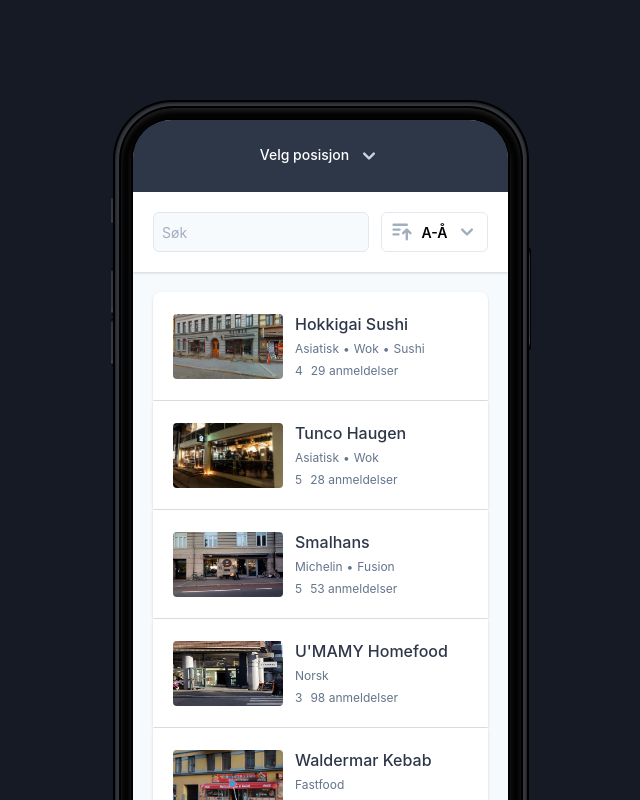
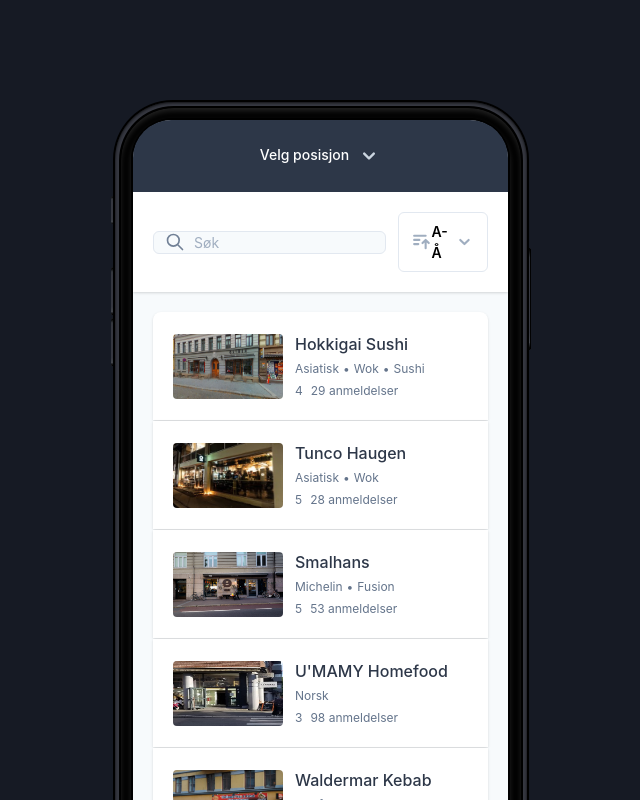
Before and after one commit to danielkjellid/DS4300-Interaction-Design-2-JNGL, a Vue app: page /favorites in a window 1280 px wide. Shown: the top 800 px of the page, without its empty margins (319-959 px from the left). Built offline with nearby package versions, Linux system fonts and the light colour scheme; what @tailwindcss/custom-forms would draw is missing.

Commit message:
Made SearchBar more modular

```diff
--- a/src/App.vue
+++ b/src/App.vue
@@ -97,7 +97,7 @@
   }
 
   .content {
-    height: 650px;
+    height: 653px;
     overflow-y: auto;
   }
 
--- a/src/components/SearchBar.vue
+++ b/src/components/SearchBar.vue
@@ -1,12 +1,24 @@
 <template>
-    <div class="flex flex-row items-center justify-between h-20 bg-white shadow">
-        <input type="text" @input="updateFilter" class="flex flex-row items-center w-2/3 h-10 p-2 ml-5 mr-3 text-sm text-gray-600 bg-gray-100 border border-gray-300 rounded-md" placeholder="Søk" />
-        <div class="flex flex-row items-center justify-between w-1/3 h-10 mr-5 text-gray-500 bg-white border border-gray-300 rounded-md">
+<div>
+    <div :class="showFilter ? 'flex items-center justify-between' : 'w-full'">
+        <div>
+            <label for="search" class="sr-only">Search</label>
+            <div class="relative rounded-md">
+              <div class="absolute inset-y-0 left-0 flex items-center pl-3 pointer-events-none">
+                <svg fill="none" viewBox="0 0 24 24" stroke="currentColor" class="w-5 h-5 text-gray-600">
+                  <path stroke-linecap="round" stroke-linejoin="round" stroke-width="2" d="M21 21l-6-6m2-5a7 7 0 11-14 0 7 7 0 0114 0z"/>
+                </svg>
+              </div>
+              <input id="search" class="block w-full pl-10 text-sm text-gray-700 bg-gray-100 border border-gray-300 rounded-md form-input" placeholder="Søk" />
+            </div>
+        </div>
+        <div v-if="showFilter" class="flex items-center justify-between px-1 py-2 ml-3 text-gray-500 bg-white border border-gray-300 rounded-md">
             <svg viewBox="0 0 20 20" fill="currentColor" class="h-6 ml-2 w6"><path d="M3 3a1 1 0 000 2h11a1 1 0 100-2H3zM3 7a1 1 0 000 2h5a1 1 0 000-2H3zM3 11a1 1 0 100 2h4a1 1 0 100-2H3zM13 16a1 1 0 102 0v-5.586l1.293 1.293a1 1 0 001.414-1.414l-3-3a1 1 0 00-1.414 0l-3 3a1 1 0 101.414 1.414L13 10.414V16z"></path></svg>
             <div class="text-sm font-semibold text-black">A-Å</div>
             <svg viewBox="0 0 20 20" fill="currentColor" class="w-6 h-6 mr-2" id="dropArrow"><path fill-rule="evenodd" d="M5.293 7.293a1 1 0 011.414 0L10 10.586l3.293-3.293a1 1 0 111.414 1.414l-4 4a1 1 0 01-1.414 0l-4-4a1 1 0 010-1.414z" clip-rule="evenodd"></path></svg>
         </div>
     </div>
+</div>
 </template>
 
 <script>
@@ -14,14 +26,18 @@
 export default {
     name: 'SearchBar',
     props: {
-        filter: {
+        query: {
             type: String,
             required: false,
+        },
+        showFilter: {
+            type: Boolean,
+            required: true,
         }
     },
     methods: {
-        updateFilter: function(e) {
-            this.$emit('update:filter', e.target.value)
+        updateQuery: function(e) {
+            this.$emit('update:query', e.target.value)
         }
     }
 }
--- a/src/data/boroughs.js
+++ b/src/data/boroughs.js
@@ -45,7 +45,7 @@
         id: 8,
         name: 'Nordstrand',
         image: 'nordstrand.jpg',
-        tagline: 'Ekeberg, Lambertseter og Nordstrand'
+        tagline: 'Ekeberg og Nordstrand'
     },
     {
         id: 9,
--- a/src/views/Favorites.vue
+++ b/src/views/Favorites.vue
@@ -1,6 +1,8 @@
 <template>
 <div>
-    <app-search-bar :filter.sync="filter"></app-search-bar>
+    <div class="px-5 py-5 bg-white shadow">
+        <app-search-bar :query.sync="query" :showFilter="true"></app-search-bar>
+    </div>
     <app-place-list class="mx-5 mt-5 rounted-t-lg" :places="filteredPlaces"></app-place-list>
 </div>
 </template>
@@ -13,7 +15,7 @@
 export default {
     data() {
         return {
-            filter: '',
+            query: '',
             places: places,
             favoritesModal: {
               id: 1,
@@ -30,7 +32,7 @@
     computed: {
         filteredPlaces: function() {
           return this.places.filter( el => {
-              return el.name.toLowerCase().match(this.filter.toLowerCase());
+              return el.name.toLowerCase().match(this.query.toLowerCase());
           })
         }
     }
--- a/src/views/Position.vue
+++ b/src/views/Position.vue
@@ -1,6 +1,6 @@
 <template>
 <div>
-  <div class="bg-white rounded-custom">
+  <div class="bg-white">
     <div class="flex items-center justify-center py-5 border-b border-gray-300">
       <h1 class="text-base font-medium text-gray-800">Velg posisjon</h1>
     </div>
@@ -19,26 +19,29 @@
       </div>
     </div>
   </div>
+  <div class="sticky bottom-0 px-5 py-5 bg-white border-t border-gray-300">
+    <app-search-bar :showFilter="false"></app-search-bar>
+  </div>
 </div>
 
 </template>
 
 <script>
 import { boroughsData } from '../data/boroughs'
+import SearchBar from '../components/SearchBar'
+
 export default {
   data() {
     return {
       boroughs: boroughsData,
     }
+  },
+  components: {
+    'app-search-bar': SearchBar,
   }
 }
 </script>
 
 <style scoped>
-  .rounded-custom {
-    border-bottom-left-radius: 40px;
-    border-bottom-right-radius: 40px;
-    border-top-left-radius: 40px;
-    border-top-right-radius: 40px;
-  }
+
 </style>
```
